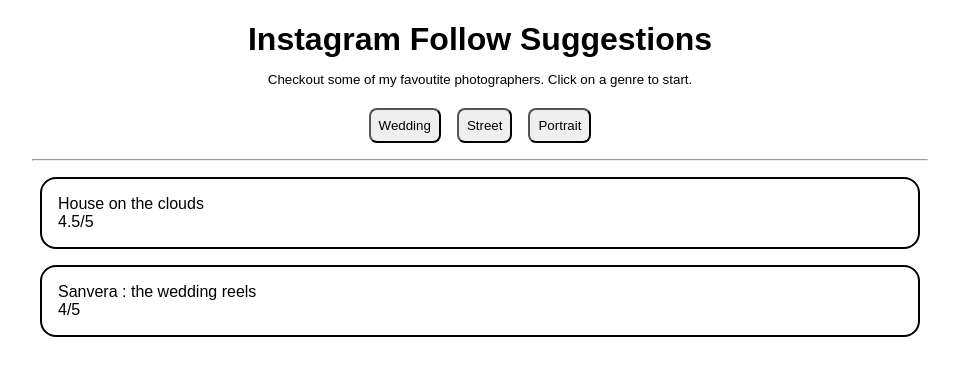
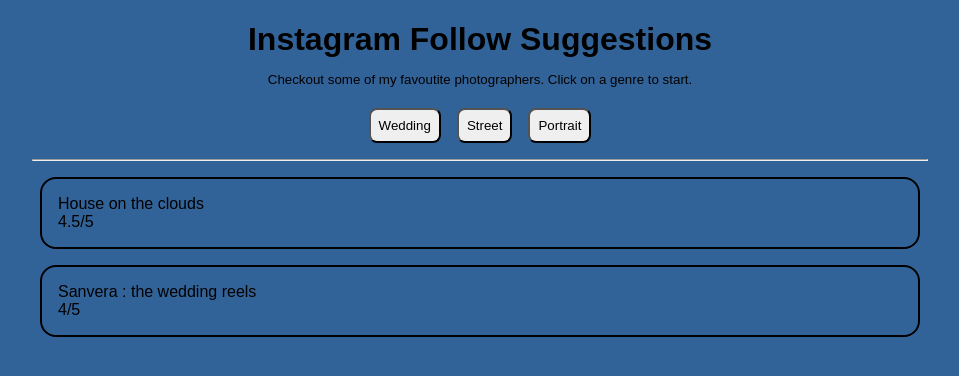
Before and after one commit to DebasishSahoo10/follow-suggestioner, a React (Create React App) app: page / in a window 1280 px wide. Shown: the top 376 px of the page, without its empty margins (160-1119 px from the left). Built offline with nearby package versions, Linux system fonts and the light colour scheme.

Commit message:
style : updated style

```diff
--- a/src/styles.css
+++ b/src/styles.css
@@ -1,14 +1,18 @@
 #root {
+  --primary-color: #326398;
 }
 
+@import url("https://fonts.googleapis.com/css2?family=Nunito:wght@400;600&display=swap");
+
 .App {
+  font-family: "Nunito", sans-serif;
   width: 70%;
   margin: auto;
-  font-family: sans-serif;
   text-align: center;
 }
 
 body {
+  background-color: #326398;
   margin: 0px 0px;
 }
 
```
